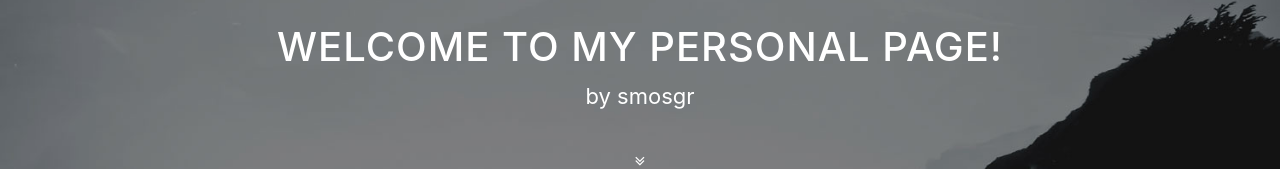
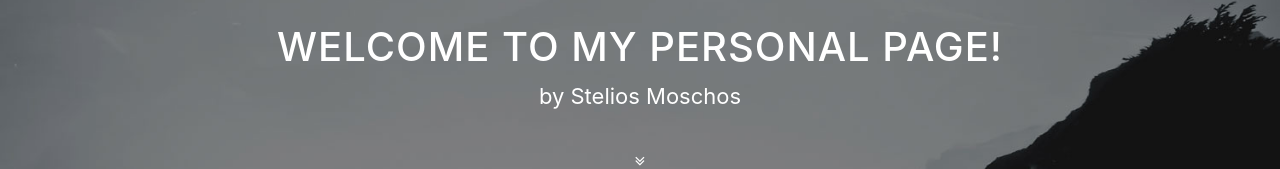
Before and after one commit to smosgr/smosgr.github.io, a website with bundled scripts: page index.html in a window 1280 px wide. Shown: the part 288-457 px from the top of the page. Built offline with nearby package versions, Linux system fonts and the light colour scheme.

Commit message:
name change

```diff
--- a/index.html
+++ b/index.html
@@ -48,7 +48,7 @@
             <div class="row">
                 <div class="col-lg-8 mx-auto">
                     <h1>Welcome to my personal page!</h1>
-                    <p class="intro-text">by smosgr</p>
+                    <p class="intro-text">by Stelios Moschos</p>
                     <a href="#about" class="btn btn-circle js-scroll-trigger">
                         <i class="fa fa-angle-double-down animated"></i>
                     </a>
```
